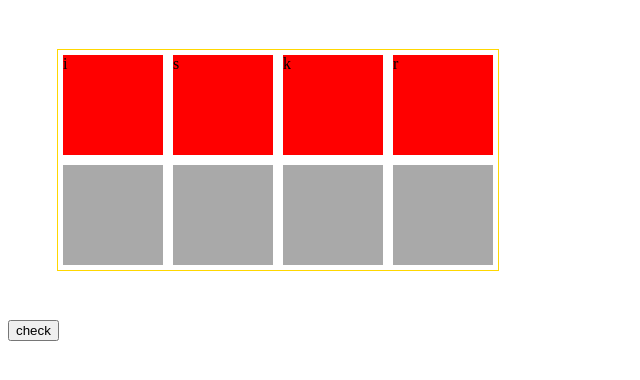
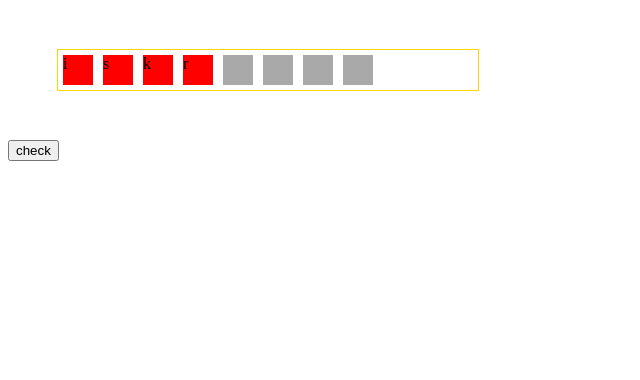
Before and after one commit to Zhenkaaf/guessWordOnlyMobile, a plain HTML site: page index.html in a window 1280 px wide. Shown: the whole page, without its empty margins (0-640 px from the left). Drawn offline with Linux system fonts and the light colour scheme.

Commit message:
Update style.css

```diff
--- a/css/style.css
+++ b/css/style.css
@@ -42,21 +42,22 @@ background-color: yellow;
     outline: 1px solid gold;
     position: relative;
     margin: 50px;
-    max-width: 440px;
+    /* max-width: 440px; */
+    max-width: 420px;
     display: flex;
     flex-wrap: wrap;
 }
 .empty {
     margin: 5px;
-    width: 100px;
-    height: 100px;
+    width: 30px;
+    height: 30px;
     background-color: darkgray;
 
 }
 .drag {
     position: absolute;
-    width: 100px;
-    height: 100px;
+    width: 30px;
+    height: 30px;
     background-color: red;
     z-index: 1;
 }
```
